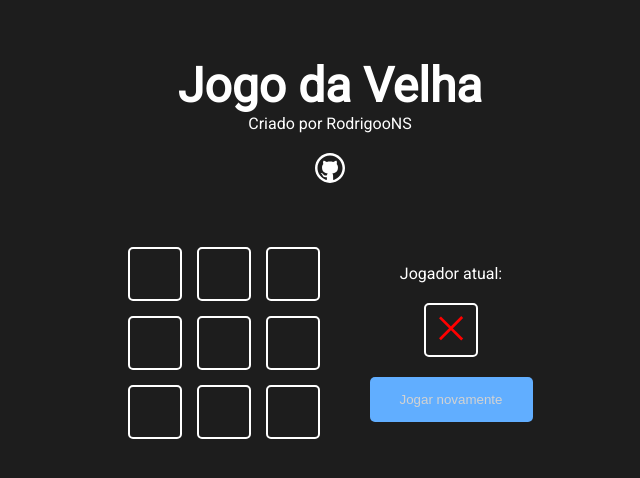
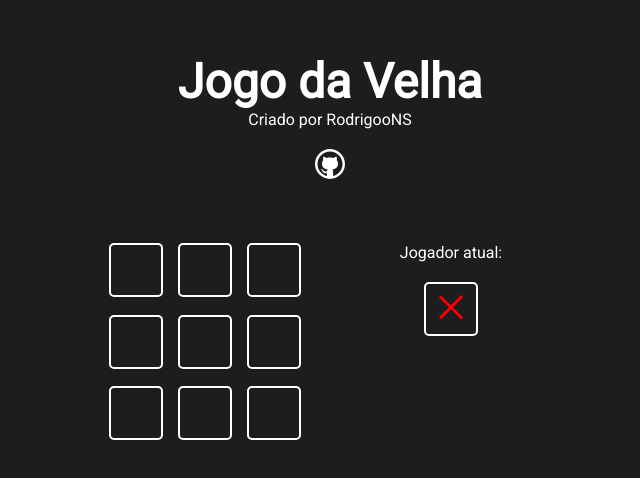
Before and after one commit to RodrigooNS/react-tictactoe, a Next.js app: page / in a window 1280 px wide. Shown: the part 172-650 px from the top of the page, without its empty margins (310-950 px from the left). Built offline with nearby package versions, Linux system fonts and the light colour scheme.

Commit message:
ajustes estéticos + ocultado botão durante o jogo

```diff
--- a/src/components/game/Game.jsx
+++ b/src/components/game/Game.jsx
@@ -33,7 +33,6 @@ function Game () {
       if (sum === 3 || sum === -3) {
         setWinner(sum / 3)
         setWinnerLine(line)
-        console.log(line)
       }
     })
   }
--- a/src/components/game/Game.module.css
+++ b/src/components/game/Game.module.css
@@ -10,7 +10,7 @@
   min-width: 170px;
 }
 
-@media screen and (max-width: 450px) {
+@media screen and (max-width: 500px) {
   .gameArea {
     flex-direction: column;
   }
--- a/src/components/gameInfo/GameInfo.jsx
+++ b/src/components/gameInfo/GameInfo.jsx
@@ -22,22 +22,29 @@ function GameInfo ({ currentPlayer, winner, onReset, isDraw }) {
             <GameOption
               key={'winner'}
               status={winner}
+              isWinner={true}
             />
+            <Button
+              onClick={onReset}
+              disabled={winner === 0 && isDraw === false}
+            >
+              Jogar novamente
+            </Button>
           </>
       }
       {
         isDraw === true &&
           <>
             <p>Empate!</p>
-
+            <Button
+              onClick={onReset}
+              disabled={winner === 0 && isDraw === false}
+            >
+              Jogar novamente
+            </Button>
           </>
       }
-      <Button
-        onClick={onReset}
-        disabled={winner === 0 && isDraw === false}
-      >
-        Jogar novamente
-      </Button>
+
     </div>
   )
 }
--- a/src/components/gameInfo/GameInfo.module.css
+++ b/src/components/gameInfo/GameInfo.module.css
@@ -2,6 +2,7 @@
   display: flex;
   flex-direction: column;
   align-items: center;
-  justify-content: center;
   gap: 20px;
+  min-width: 200px;
+  min-height: 200px;
 }
```
